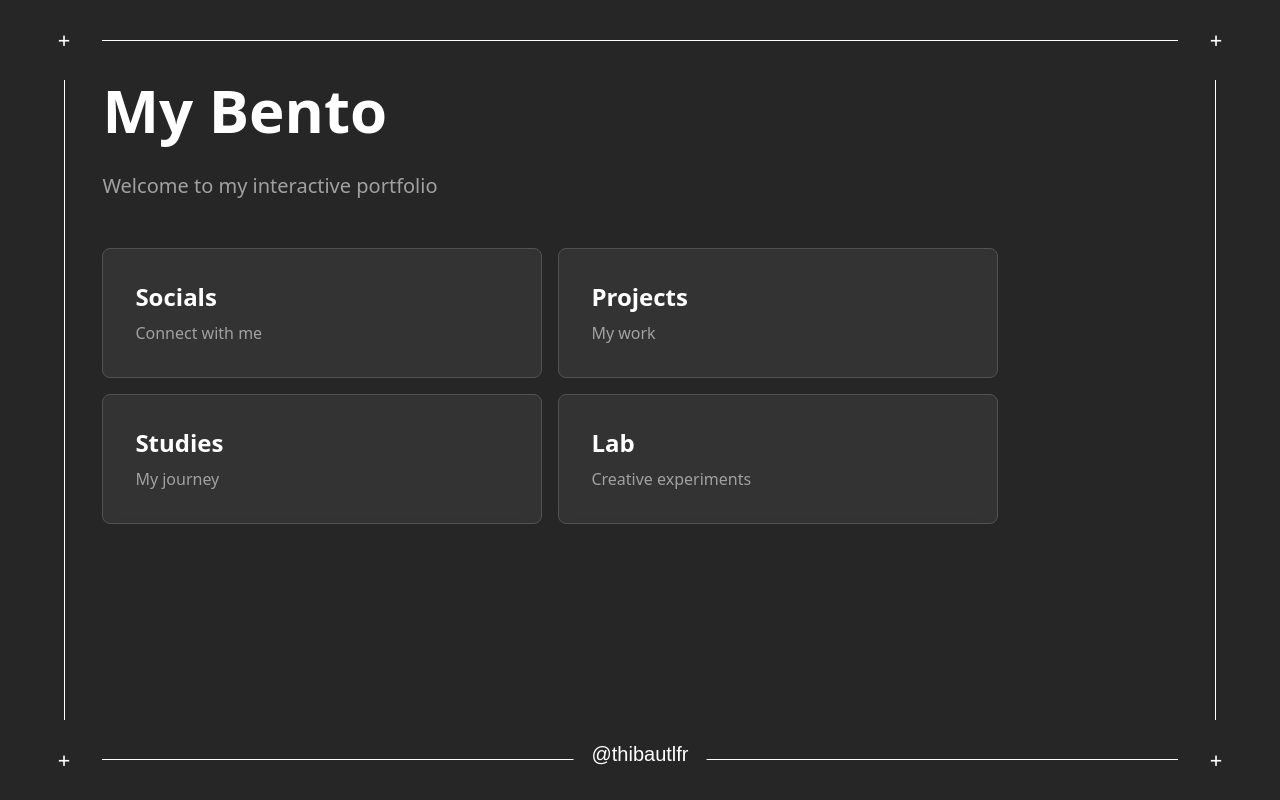
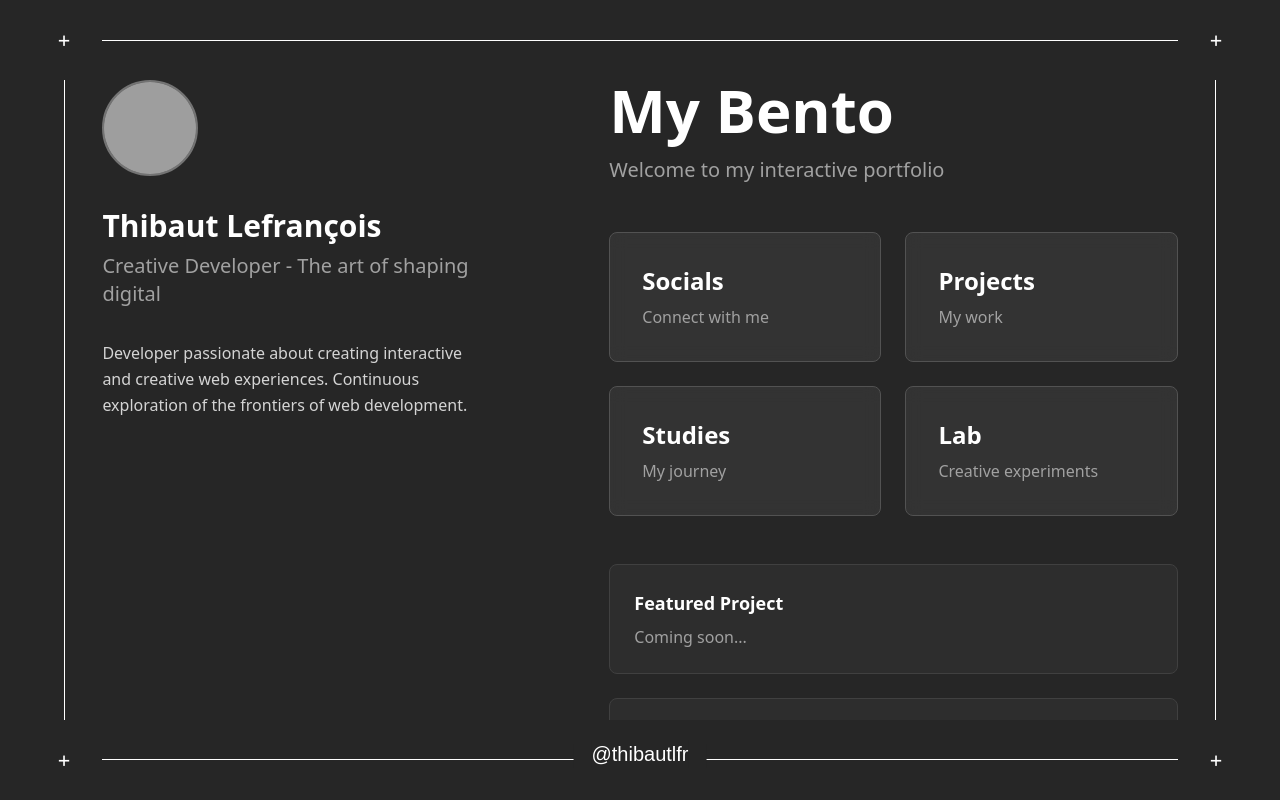
Before and after one commit to thibautlfr/my-bento, a React (Vite) app: page / in a window 1280 px wide. Built offline with nearby package versions, Linux system fonts and the light colour scheme; grey boxes are pictures that could not be loaded.

Commit message:
feat: implement SplitLayout component and integrate ProfileSidebar in App

```diff
--- a/src/App.tsx
+++ b/src/App.tsx
@@ -1,10 +1,12 @@
 import CrossLayout from './components/CrossLayout';
+import SplitLayout from './components/SplitLayout';
+import ProfileSidebar from './components/ProfileSidebar';
 import Home from './pages/Home';
 
 function App() {
   return (
     <CrossLayout>
-      <Home />
+      <SplitLayout leftContent={<ProfileSidebar />} rightContent={<Home />} />
     </CrossLayout>
   );
 }
--- /dev/null
+++ b/src/components/ProfileSidebar.tsx
@@ -0,0 +1,32 @@
+export default function ProfileSidebar() {
+  {/* Top section - Profile info */}
+  return (
+    <div className="flex flex-col gap-8 h-full text-white">
+      {/* Avatar */}
+      <div className="w-24 h-24 rounded-full bg-neutral-600 border-2 border-neutral-500 overflow-hidden">
+        <img
+          src="https://avatars.githubusercontent.com/u/123965656?v=4"
+          alt="Profile"
+          className="w-full h-full object-cover"
+          onError={e => {
+            e.currentTarget.style.display = 'none';
+          }}
+        />
+      </div>
+
+      {/* Name and title */}
+      <div className="flex flex-col gap-2">
+        <h1 className="text-3xl font-bold">Thibaut Lefrançois</h1>
+        <p className="text-xl text-neutral-400">
+          Creative Developer - The art of shaping digital
+        </p>
+      </div>
+
+      {/* Bio */}
+      <p className="text-neutral-300 leading-relaxed">
+        Developer passionate about creating interactive and creative web
+        experiences. Continuous exploration of the frontiers of web development.
+      </p>
+    </div>
+  );
+}
--- /dev/null
+++ b/src/components/SplitLayout.tsx
@@ -0,0 +1,23 @@
+import type { ReactNode } from 'react';
+
+interface SplitLayoutProps {
+  leftContent: ReactNode;
+  rightContent: ReactNode;
+}
+
+export default function SplitLayout({
+  leftContent,
+  rightContent,
+}: SplitLayoutProps) {
+  return (
+    <div className="w-full h-full grid grid-cols-1 lg:grid-cols-[2fr_3fr] gap-8 lg:gap-32">
+      {/* Left sidebar - sticky on desktop */}
+      <div className="lg:sticky lg:top-0 lg:h-full overflow-y-auto no-scrollbar">
+        <div className="h-full">{leftContent}</div>
+      </div>
+
+      {/* Right content - scrollable */}
+      <div className="overflow-y-auto no-scrollbar h-full">{rightContent}</div>
+    </div>
+  );
+}
--- a/src/pages/Home.tsx
+++ b/src/pages/Home.tsx
@@ -1,26 +1,43 @@
 function Home() {
   return (
-    <div className="flex flex-col h-full w-full text-white">
-      <h1 className="text-6xl font-bold mb-8">My Bento</h1>
-      <p className="text-xl text-neutral-400">
-        Welcome to my interactive portfolio
-      </p>
-      <div className="mt-12 grid grid-cols-2 gap-4 max-w-4xl">
-        <div className="bg-neutral-700/50 rounded-lg p-8 backdrop-blur-sm border border-neutral-600">
+    <div className="flex flex-col text-white">
+      {/* Header */}
+      <div className="mb-12">
+        <h1 className="text-5xl lg:text-6xl font-bold mb-4">My Bento</h1>
+        <p className="text-xl text-neutral-400">
+          Welcome to my interactive portfolio
+        </p>
+      </div>
+
+      {/* Bento Grid */}
+      <div className="grid grid-cols-1 md:grid-cols-2 gap-6 pb-12">
+        <div className="bg-neutral-700/50 rounded-lg p-8 backdrop-blur-sm border border-neutral-600 hover:border-neutral-500 transition-colors">
           <h2 className="text-2xl font-semibold mb-2">Socials</h2>
           <p className="text-neutral-400">Connect with me</p>
         </div>
-        <div className="bg-neutral-700/50 rounded-lg p-8 backdrop-blur-sm border border-neutral-600">
+        <div className="bg-neutral-700/50 rounded-lg p-8 backdrop-blur-sm border border-neutral-600 hover:border-neutral-500 transition-colors">
           <h2 className="text-2xl font-semibold mb-2">Projects</h2>
           <p className="text-neutral-400">My work</p>
         </div>
-        <div className="bg-neutral-700/50 rounded-lg p-8 backdrop-blur-sm border border-neutral-600">
+        <div className="bg-neutral-700/50 rounded-lg p-8 backdrop-blur-sm border border-neutral-600 hover:border-neutral-500 transition-colors">
           <h2 className="text-2xl font-semibold mb-2">Studies</h2>
           <p className="text-neutral-400">My journey</p>
         </div>
-        <div className="bg-neutral-700/50 rounded-lg p-8 backdrop-blur-sm border border-neutral-600">
+        <div className="bg-neutral-700/50 rounded-lg p-8 backdrop-blur-sm border border-neutral-600 hover:border-neutral-500 transition-colors">
           <h2 className="text-2xl font-semibold mb-2">Lab</h2>
           <p className="text-neutral-400">Creative experiments</p>
+        </div>
+      </div>
+
+      {/* Placeholder content to demonstrate scrolling */}
+      <div className="space-y-6 pb-12">
+        <div className="bg-neutral-700/30 rounded-lg p-6 border border-neutral-700">
+          <h3 className="text-lg font-semibold mb-2">Featured Project</h3>
+          <p className="text-neutral-400">Coming soon...</p>
+        </div>
+        <div className="bg-neutral-700/30 rounded-lg p-6 border border-neutral-700">
+          <h3 className="text-lg font-semibold mb-2">Latest Experiment</h3>
+          <p className="text-neutral-400">Coming soon...</p>
         </div>
       </div>
     </div>
```
